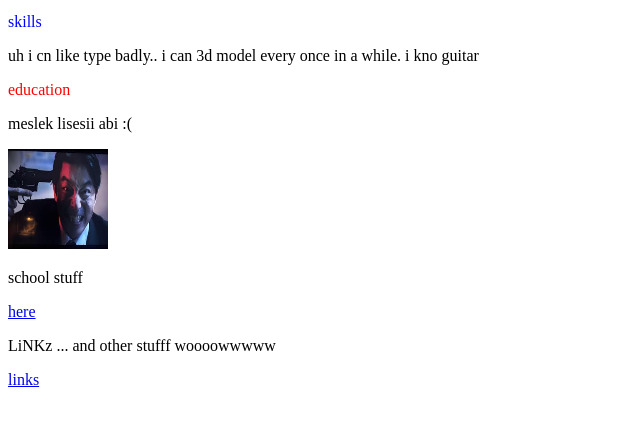
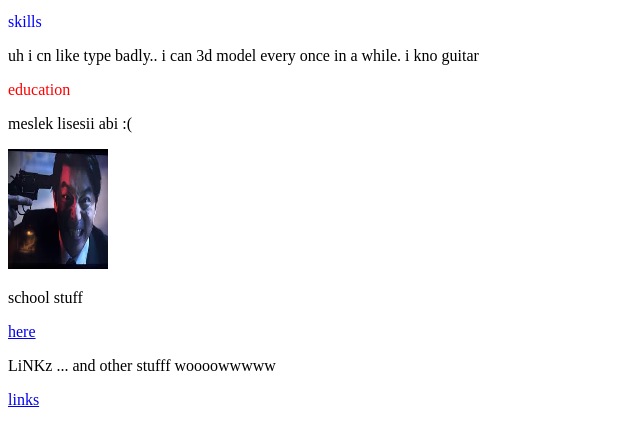
Before and after one commit to code8193/code8193.github.io, a plain HTML site: page index.html in a window 1280 px wide. Shown: the part 101-544 px from the top of the page, without its empty margins (0-640 px from the left). Drawn offline with Linux system fonts and the light colour scheme.

Commit message:
image test

```diff
--- a/index.html
+++ b/index.html
@@ -11,7 +11,7 @@
 i can 3d model every once in a while. i kno guitar</p>
 <p style="color:red">education</p>
 <p> meslek lisesii abi :(</p>
-<img src="images.jpg" width="100" height="100">
+<img src="images.jpg" width="100" height="120">
 <p> school stuff <p> <a href="schoolstuff.html">here</a>
 <p style="color: blur">LiNKz ... and other stufff woooowwwww</p>
 <a href="links.html">links</a>
```
